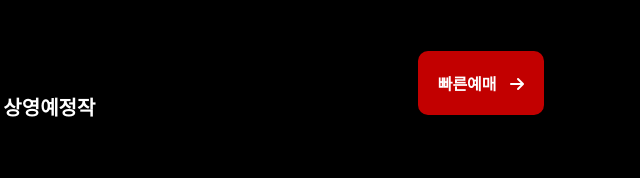
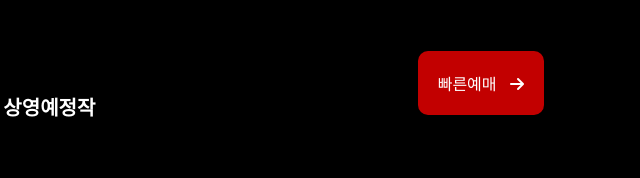
Before and after one commit to joyoung-e/megabox, a plain HTML site: page index.html in a window 1280 px wide. Shown: the part 585-763 px from the top of the page, 636-1276 px from the left. Drawn offline with nearby package versions, Linux system fonts and the light colour scheme; a web font is replaced by a local one.

Commit message:
Update index.css

```diff
--- a/css/index.css
+++ b/css/index.css
@@ -481,5 +481,5 @@ img {
 #fixedBox .ticket {
   padding: 20px;
   color: #ffffff;
-  font-weight: 600;
+  font-weight: 500;
 }
```
